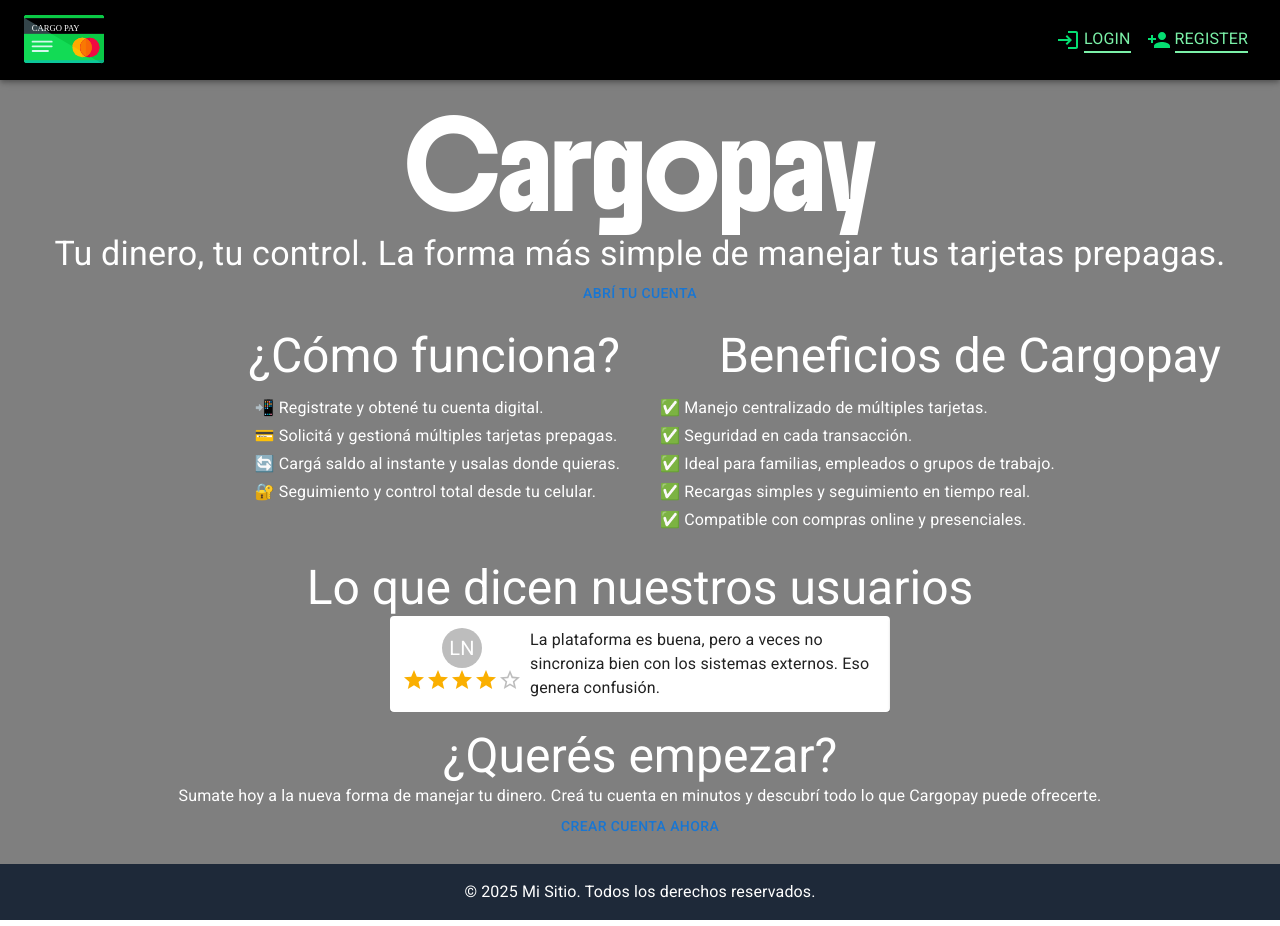
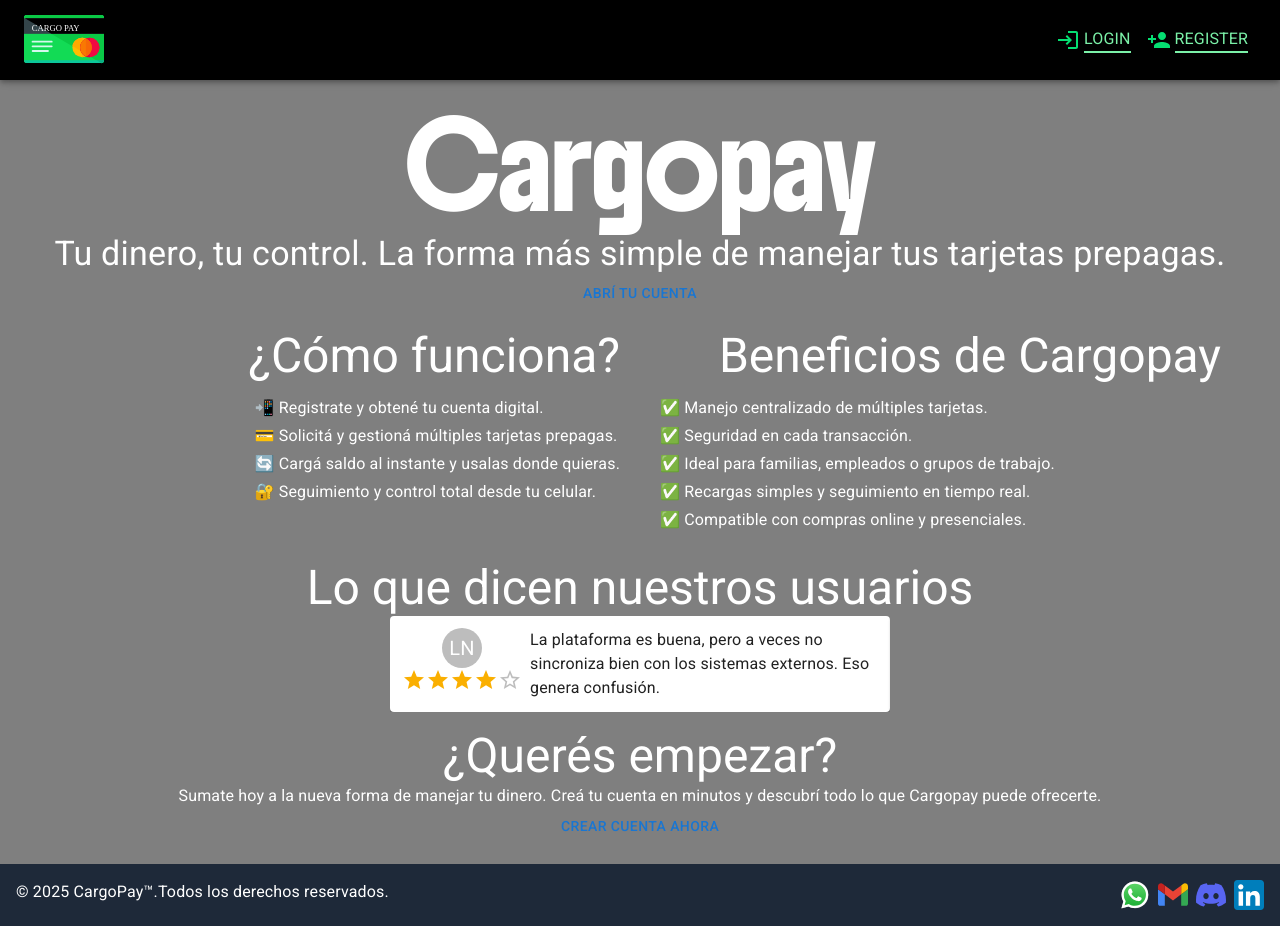
Before and after one commit to ariel-gallardo/cargopay-react, a Next.js app: page / in a window 1280 px wide. Built offline with nearby package versions, Linux system fonts and the light colour scheme; a web font is replaced by a local one.

Commit message:
7-pagina-de-inicio-y-footer# Footer Social

```diff
--- a/src/components/Footer.tsx
+++ b/src/components/Footer.tsx
@@ -1,7 +1,21 @@
+import { Stack } from "@mui/material";
+import Image from "next/image";
+
 export default () => {
-    return (
-      <footer className="bg-gray-800 text-white p-4 text-center">
-        <p>© 2025 Mi Sitio. Todos los derechos reservados.</p>
-      </footer>
-    );
-}
+  const year = new Date().getFullYear();
+
+  return (
+    <footer className="bg-gray-800 text-white p-4 text-center md:flex justify-between">
+      <div className="md:flex">
+        <p>© {year} CargoPay™.</p>
+        <p>Todos los derechos reservados.</p>
+      </div>
+      <Stack direction={"row"} spacing={1} className="justify-center">
+        <Image key={"whatsapp"} width={30} height={1} src={'/images/whatsapp.svg'} alt="whatsapp"/>
+        <Image key={"gmail"} width={30} height={1} src={'/images/gmail.svg'} alt="gmail"/>
+        <Image key={"discord"} width={30} height={1} src={'/images/discord.svg'} alt="discord"/>
+        <Image key={"linkedin"} width={30} height={1} src={'/images/linkedin.svg'} alt="linkedin"/>
+      </Stack>
+    </footer>
+  );
+};
```
